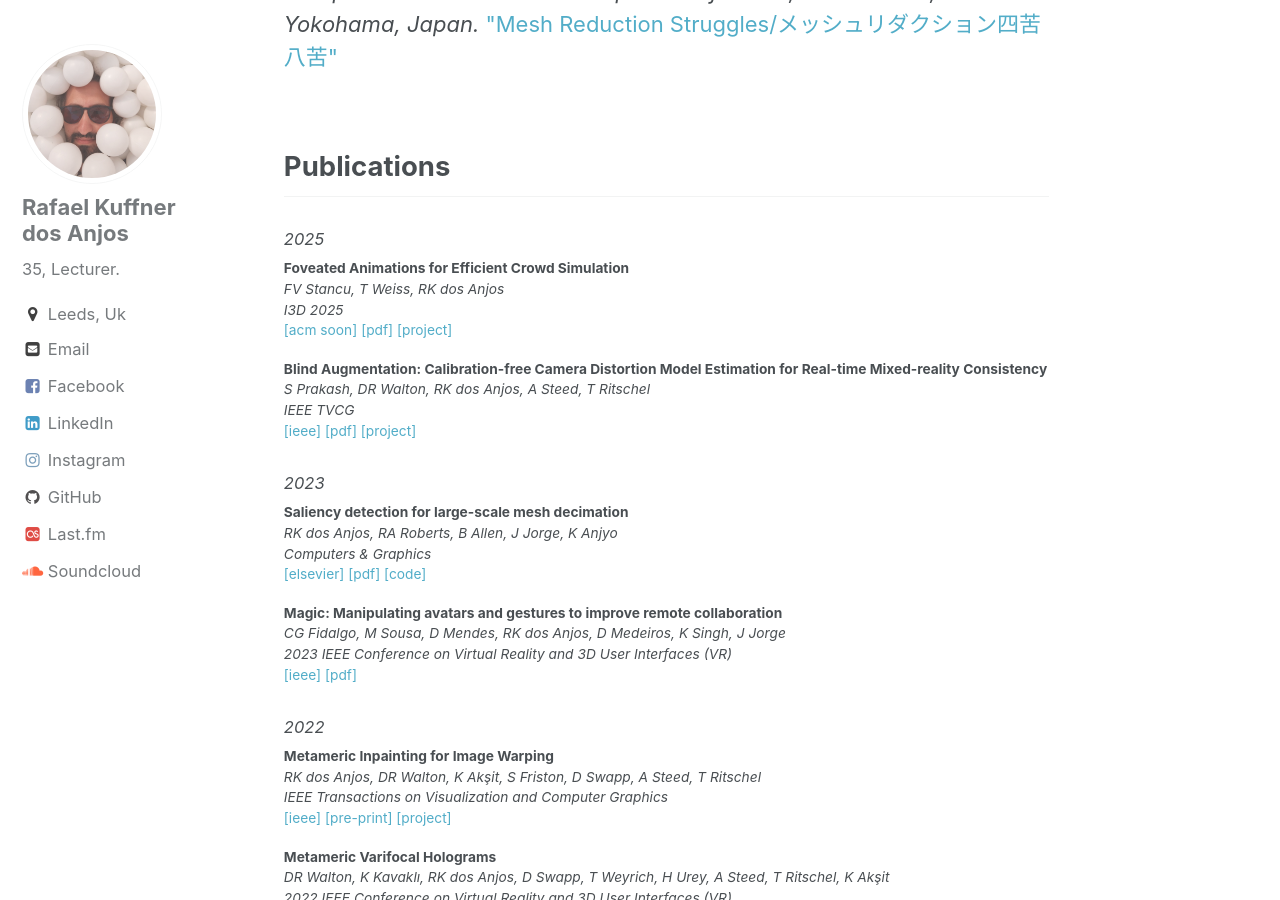
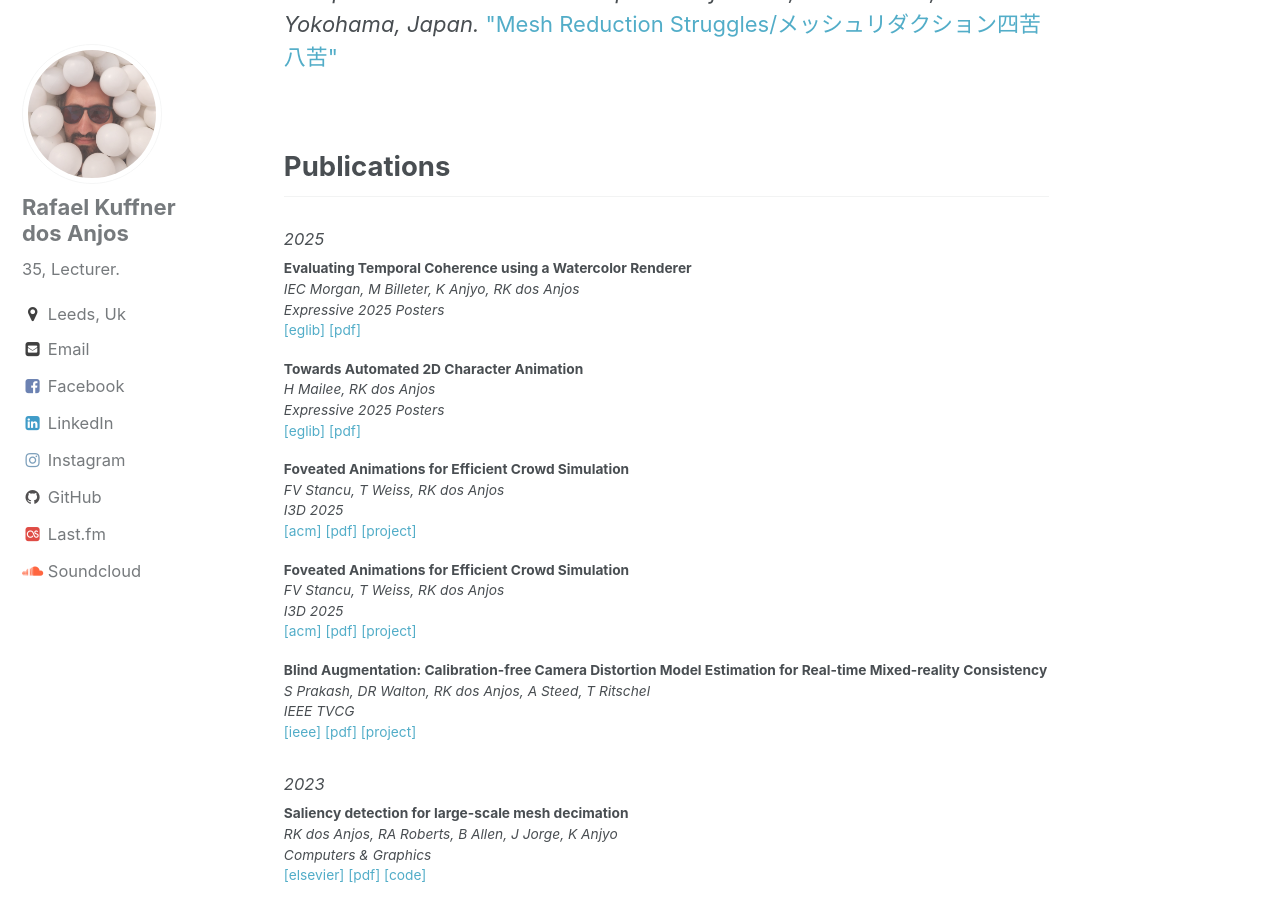
Before and after one commit to rafaelkuffner/rafaelkuffner.github.io, a Jekyll site: the page built from index.html, in a window 1280 px wide and 900 px high, scrolled down 3330 px. Built offline with Jekyll 4.4.1, drawn with Linux system fonts in a browser that asks for light colours; the list of posts is cut into pages by our own code.

Commit message:
Posters++
yay

```diff
--- a/index.html
+++ b/index.html
@@ -109,10 +109,32 @@ Undergraduate module (year 2) where students are taught basic user interface des
 
 <h5>2025</h5>
 
+<p><b>Evaluating Temporal Coherence using a Watercolor Renderer</b></br>
+  <i>IEC Morgan, M Billeter, K Anjyo, RK dos Anjos</i></br>
+  <i>Expressive 2025 Posters</i></br>
+  <a target="_blank" href="https://diglib.eg.org/items/9024c532-611c-4312-9b48-b51befd80dde">[eglib]</a>
+  <a target="_blank" href="assets/papers/Expressive25_Poster1.pdf">[pdf]</a>
+</p>
+
+<p><b>Towards Automated 2D Character Animation</b></br>
+  <i>H Mailee, RK dos Anjos</i></br>
+  <i>Expressive 2025 Posters</i></br>
+  <a target="_blank" href="https://diglib.eg.org/items/04b7e3a1-c4b5-4999-9080-15f7bdae134c">[eglib]</a>
+  <a target="_blank" href="assets/papers/Expressive25_Poster2.pdf">[pdf]</a>
+</p>
+
 <p><b>Foveated Animations for Efficient Crowd Simulation</b></br>
   <i>FV Stancu, T Weiss, RK dos Anjos</i></br>
   <i>I3D 2025</i></br>
-  <a target="_blank" href="">[acm soon]</a>
+  <a target="_blank" href="https://dl.acm.org/doi/10.1145/3728306">[acm]</a>
+  <a target="_blank" href="assets/papers/I3D2025.pdf">[pdf]</a>
+  <a target="_blank" href="https://lfirsl.github.io/foveated-animations-project/">[project]</a>
+</p>
+
+<p><b>Foveated Animations for Efficient Crowd Simulation</b></br>
+  <i>FV Stancu, T Weiss, RK dos Anjos</i></br>
+  <i>I3D 2025</i></br>
+  <a target="_blank" href="https://dl.acm.org/doi/10.1145/3728306">[acm]</a>
   <a target="_blank" href="assets/papers/I3D2025.pdf">[pdf]</a>
   <a target="_blank" href="https://lfirsl.github.io/foveated-animations-project/">[project]</a>
 </p>
@@ -123,7 +145,6 @@ Undergraduate module (year 2) where students are taught basic user interface des
   <a target="_blank" href="https://ieeexplore.ieee.org/document/10919204">[ieee]</a>
   <a target="_blank" href="assets/papers/TVCG2025.pdf">[pdf]</a>
   <a target="_blank" href="https://prakashsidd18.github.io/projects/blind_augmentation/">[project]</a>
-
 </p>
 <h5>2023</h5>
 
```
Also changed, not shown: 2 other files.
